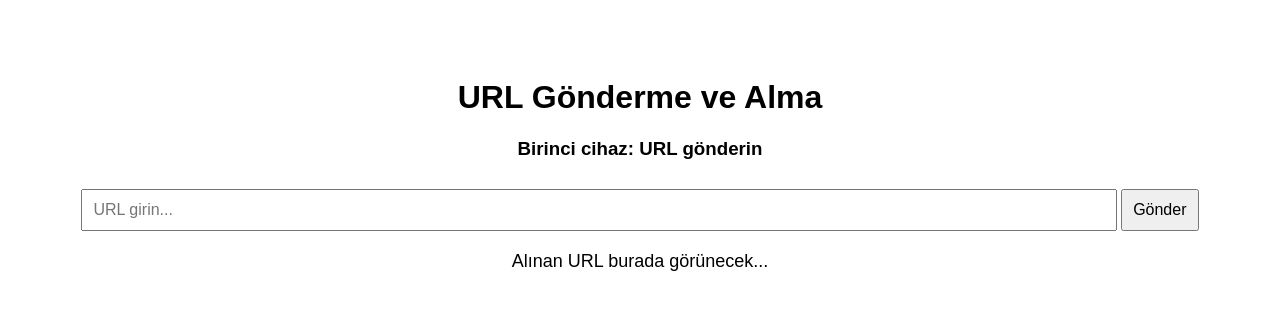
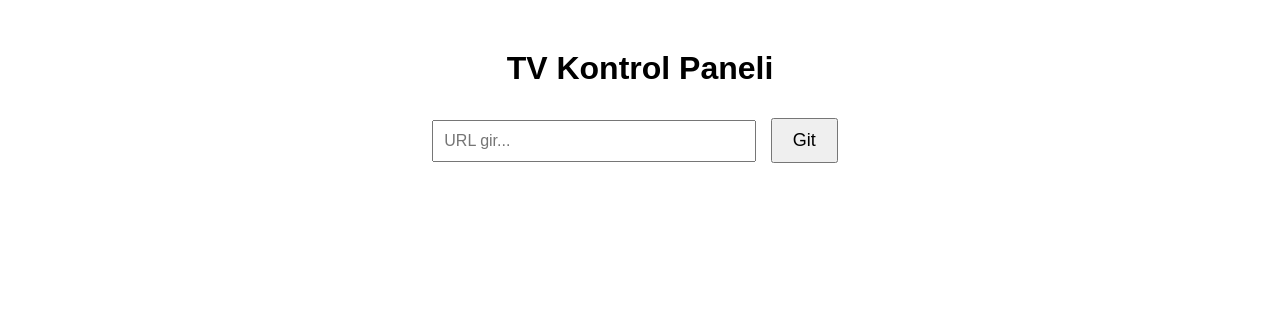
Before and after one commit to huseyn555/tv-control, a plain HTML site: page index.html in a window 1280 px wide. Drawn offline with Linux system fonts and the light colour scheme.

Commit message:
Yapılan değişiklikler ve yeni dosyalar eklendi

```diff
--- a/index.html
+++ b/index.html
@@ -3,58 +3,54 @@
 <head>
     <meta charset="UTF-8">
     <meta name="viewport" content="width=device-width, initial-scale=1.0">
-    <title>URL Gönderme ve Alma</title>
+    <title>TV Kontrol Paneli</title>
     <style>
         body {
             font-family: Arial, sans-serif;
             text-align: center;
-            padding-top: 50px;
+            margin-top: 50px;
+        }
+        button {
+            padding: 10px 20px;
+            margin: 10px;
+            font-size: 18px;
+            cursor: pointer;
         }
         input {
             padding: 10px;
             font-size: 16px;
-            width: 80%;
-        }
-        button {
-            padding: 10px;
-            font-size: 16px;
-            cursor: pointer;
-            margin-top: 10px;
-        }
-        #urlDisplay {
-            font-size: 18px;
-            margin-top: 20px;
+            width: 300px;
         }
     </style>
 </head>
 <body>
-    <h1>URL Gönderme ve Alma</h1>
-    <h3>Birinci cihaz: URL gönderin</h3>
-    <input type="text" id="url" placeholder="URL girin...">
-    <button onclick="sendURL()">Gönder</button>
 
-    <div id="urlDisplay">Alınan URL burada görünecek...</div>
+<h1>TV Kontrol Paneli</h1>
+<input type="text" id="url" placeholder="URL gir...">
+<button onclick="sendUrl()">Git</button>
+<div id="message" style="margin-top: 20px; color: green;"></div>
 
-    <script>
-        // URL'yi alıp, URL'yi bir query parametre olarak alıcı sayfaya gönder
-        function sendURL() {
-            const url = document.getElementById('url').value;
-            if (url) {
-                // URL'yi query parametre olarak ekliyoruz
-                window.location.href = '/?url=' + encodeURIComponent(url);
-            }
+<script>
+    // URL gönderme fonksiyonu
+    function sendUrl() {
+        var url = document.getElementById('url').value;  // Kullanıcının girdiği URL
+        localStorage.setItem('navigate_url', url);  // URL'yi kaydet
+
+        // URL'yi göstermek için
+        document.getElementById('message').innerText = 'URL gönderildi: ' + url;
+
+        // Sayfayı otomatik olarak yönlendir
+        window.location.href = url;
+    }
+
+    // Sayfa yüklenince kaydedilen URL'yi otomatik yönlendir
+    window.onload = function() {
+        var storedUrl = localStorage.getItem('navigate_url');
+        if (storedUrl) {
+            window.location.href = storedUrl;
         }
+    };
+</script>
 
-        // URL parametresini alıp alıcı ekranda göster
-        window.onload = function() {
-            const urlParams = new URLSearchParams(window.location.search);
-            const url = urlParams.get('url');
-            if (url) {
-                // URL'yi otomatik olarak yeni sekmede aç
-                window.open(url, '_blank');
-                document.getElementById('urlDisplay').innerHTML = 'Gönderilen URL otomatik olarak açıldı: <a href="' + url + '" target="_blank">' + url + '</a>';
-            }
-        };
-    </script>
 </body>
 </html>
```
